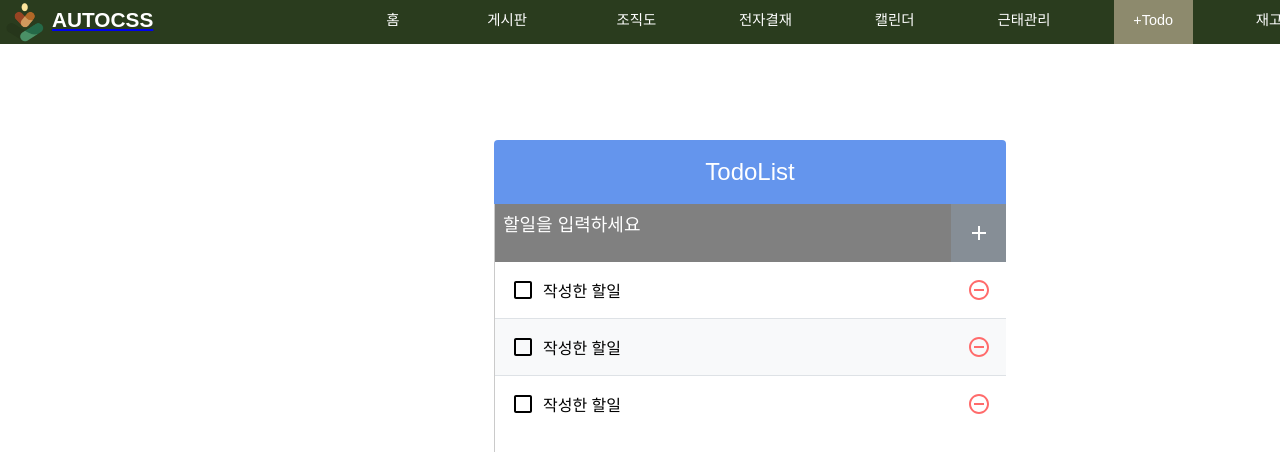
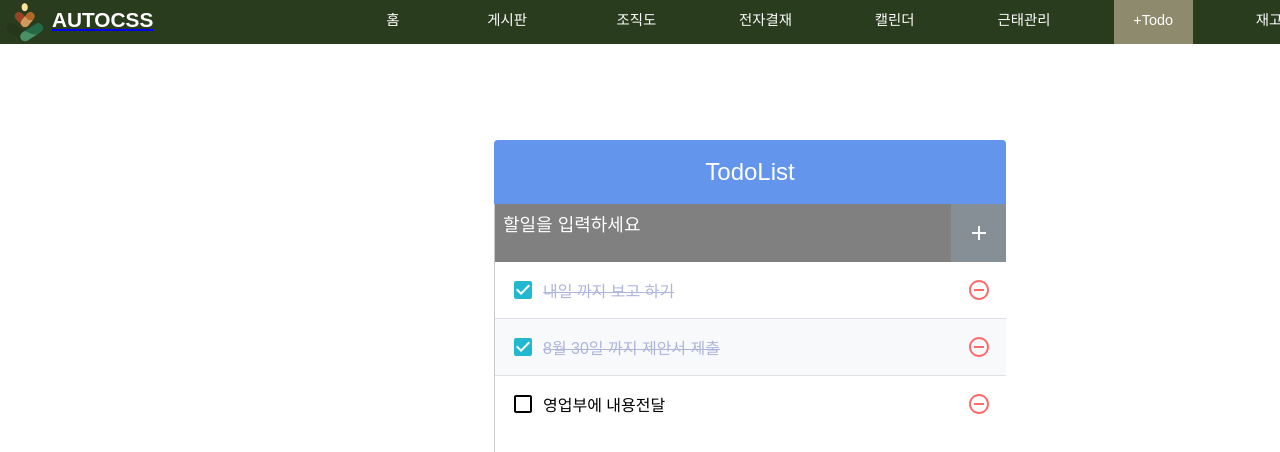
Before and after one commit to kimjisu123/AUTOCS-React, a React (Create React App) app: page /todo in a window 1280 px wide. Shown: the top 452 px of the page. Built offline with nearby package versions, Linux system fonts and the light colour scheme.

Commit message:
TodoList 리액트 기능 작업(insert기능완)

```diff
--- a/package.json
+++ b/package.json
@@ -6,6 +6,7 @@
     "@testing-library/jest-dom": "^5.17.0",
     "@testing-library/react": "^13.4.0",
     "@testing-library/user-event": "^13.5.0",
+    "classnames": "^2.3.2",
     "react": "^18.2.0",
     "react-dom": "^18.2.0",
     "react-icons": "^4.10.1",
--- a/src/pages/Todolist/TodoApp.js
+++ b/src/pages/Todolist/TodoApp.js
@@ -1,11 +1,47 @@
 import TodoTemplate from "./TodoTemplate";
 import TodoInsert from "./TodoInsert";
 import TodoList from "./TodoList";
+import {useCallback, useRef, useState} from "react";
 const TodoApp = () => {
+
+    const [todos, setTodos ] = useState([
+
+        {
+            id:1,
+            text:'내일 까지 보고 하기 ',
+            checked: true,
+        },
+        {
+            id:2,
+            text:'8월 30일 까지 제안서 제출',
+            checked: true,
+        },
+        {
+            id:3,
+            text:'영업부에 내용전달',
+            checked: false,
+        },
+    ]);
+
+    const nextId = useRef(4);
+
+    const onInsert = useCallback(   // 값을 보낼때는 useCallback을 사용하여 성능 향상
+        text => {
+            const todo = {
+                id:nextId.current,
+                text,
+                checked: false,
+            };
+            setTodos(todos.concat(todo)); // 객체 추가
+            nextId.current += 1; // id에 1씩 더하기
+        }
+
+    );
+
     return(
         <TodoTemplate>
-            <TodoInsert />
-            <TodoList />
+            <TodoInsert onInsert={onInsert}/>
+            <TodoList todos={todos}/>
         </TodoTemplate>
         )
 
--- a/src/pages/Todolist/TodoInsert.js
+++ b/src/pages/Todolist/TodoInsert.js
@@ -1,12 +1,38 @@
 import { MdAdd } from 'react-icons/md';
 import './TodoInsert.css';
+import {useCallback, useState} from "react";
 
-const TodoInsert = () => {
+const TodoInsert = ({onInsert}) => {
+    const [ value , setValue ] = useState('');
+
+    // input 입력 이벤트
+    const onChnage= useCallback(e => {
+        setValue(e.target.value);
+    },[]);  // use콜백 및 사용해서 쓸데없이 함수를 반복해서 불러오지 않기 성능 최적화를 위해
+
+
+    // 버튼 클릭 이벤트 ( onSubmit으로 한 이유는 클릭과 enter둘다 사용가능하도록 하기위해 씀. onKeyPress이벤트를 따로 작성하지 않아도 됨.
+    const onSubmit = useCallback(
+        e=> {
+            onInsert(value);
+            setValue(''); // 값 초기화
+
+        //submit이벤트는 브라우저 새로고침을 발생시킨다 이를 방지하기 위해 아래 함수를 호출시킨다.
+            e.preventDefault();
+
+        },[onInsert,value],
+    );
+
 
     return (
-        <form className="TodoInsert">
+        <form className="TodoInsert" onSubmit={ onSubmit }>
             {/*// form을 사용한 이유는 클릭과 엔터를 칠때 둘다 값이 들어가도록하기위해서 -> onPress코드를 또 입력하지 않아도됨. */}
-            <input placeholder='할일을 입력하세요'/>
+            <input
+                placeholder='할일을 입력하세요'
+                value={ value }
+                onChange={onChnage}
+            />
+
             <button type='submit'>
                 <MdAdd />
             </button>
--- a/src/pages/Todolist/TodoList.js
+++ b/src/pages/Todolist/TodoList.js
@@ -1,13 +1,14 @@
 import TodoListItem from "./TodoListItem";
 import './TodoList.css'
 
-const TodoList = () => {
+const TodoList = ({todos}) => {
 
     return (
         <div className="TodoList">
-            <TodoListItem />
-            <TodoListItem />
-            <TodoListItem />
+            {/*투두 리스트 map으로 넘겨주기*/}
+            {todos.map( todo => (
+                <TodoListItem todo={todo} key={todo.id}/>
+            ))}
         </div>
     )
 }
--- a/src/pages/Todolist/TodoListItem.css
+++ b/src/pages/Todolist/TodoListItem.css
@@ -10,13 +10,14 @@
     background: #f8f9fa;
 }
 
+
+/*체크 되기 전 */
 .checkbox {
     cursor: pointer;
     flex: 1;
     /* 차지할 수 있는 영역 모두 차지 */
     display: flex;
     align-items: center;
-
 }
 svg {
     font-size: 1.5rem;
@@ -26,12 +27,14 @@ svg {
     flex:1;
 
 }
-.checkbox:checked svg {
+
+/*체크박스에 체크가 되었을때 */
+.checkbox.checked svg {
      color:#22b8cf;
 
 }
 
-.checkbox:checked .text {
+.checkbox.checked  .text {
     color: #adb5db;
     text-decoration: line-through;
 }
--- a/src/pages/Todolist/TodoListItem.js
+++ b/src/pages/Todolist/TodoListItem.js
@@ -1,15 +1,16 @@
 import { MdCheckBoxOutlineBlank , MdCheckBox , MdRemoveCircleOutline } from 'react-icons/md';
 import './TodoListItem.css';
+import cn from 'classnames';  // 조건부 스타일링을 위 해 classnames를 사용함.
 
 
 //  내가 입력한 할일 객체
-const TodoListItem = () => {
-
+const TodoListItem = ({todo}) => {
+    const { text , checked } = todo;
     return (
         <div className="TodoListItem">
-            <div className="checkbox">
-                <MdCheckBoxOutlineBlank />
-                <div className='text'>작성한 할일</div>
+            <div className={cn('checkbox', { checked })}>
+                { checked? <MdCheckBox /> : <MdCheckBoxOutlineBlank/>}
+                <div className='text'>{ text }</div>
             </div>
             <div className="remove">
                 <MdRemoveCircleOutline/>
```
Also changed, not shown: 1 other file (tests, documents, lock files or other folders).
